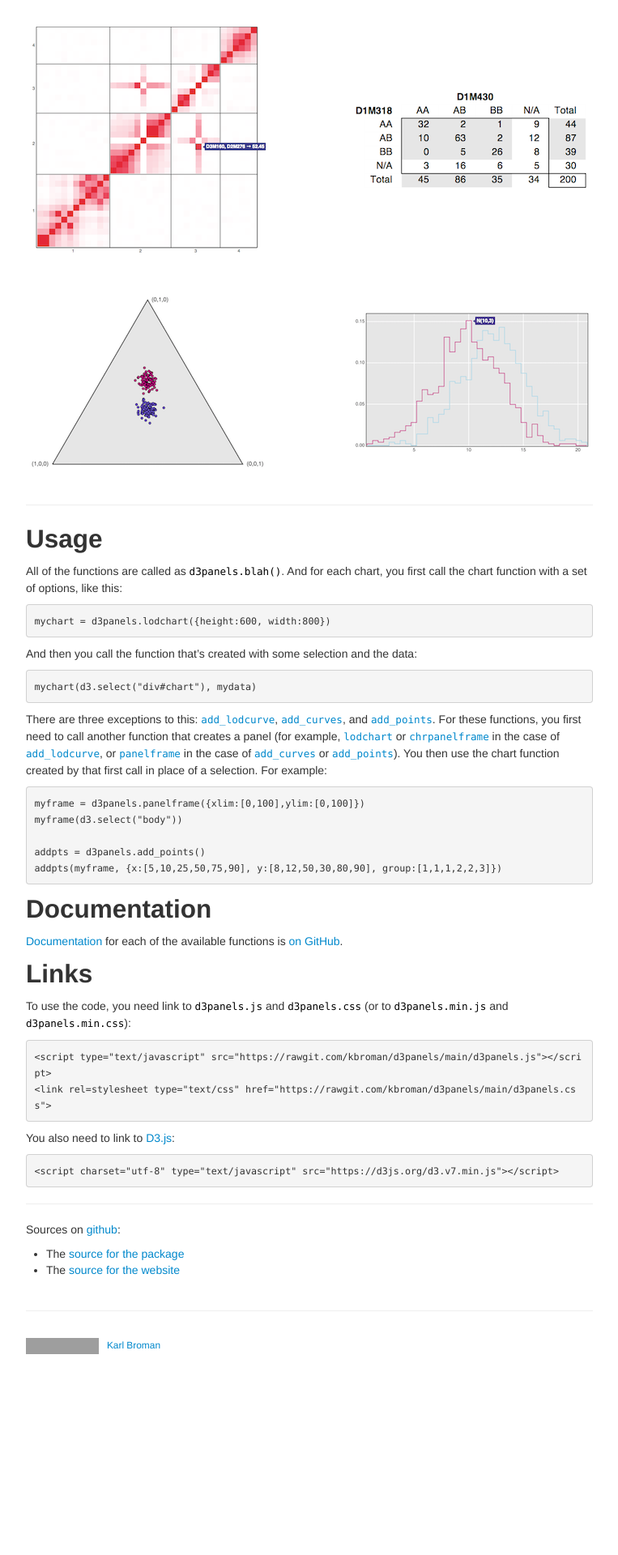
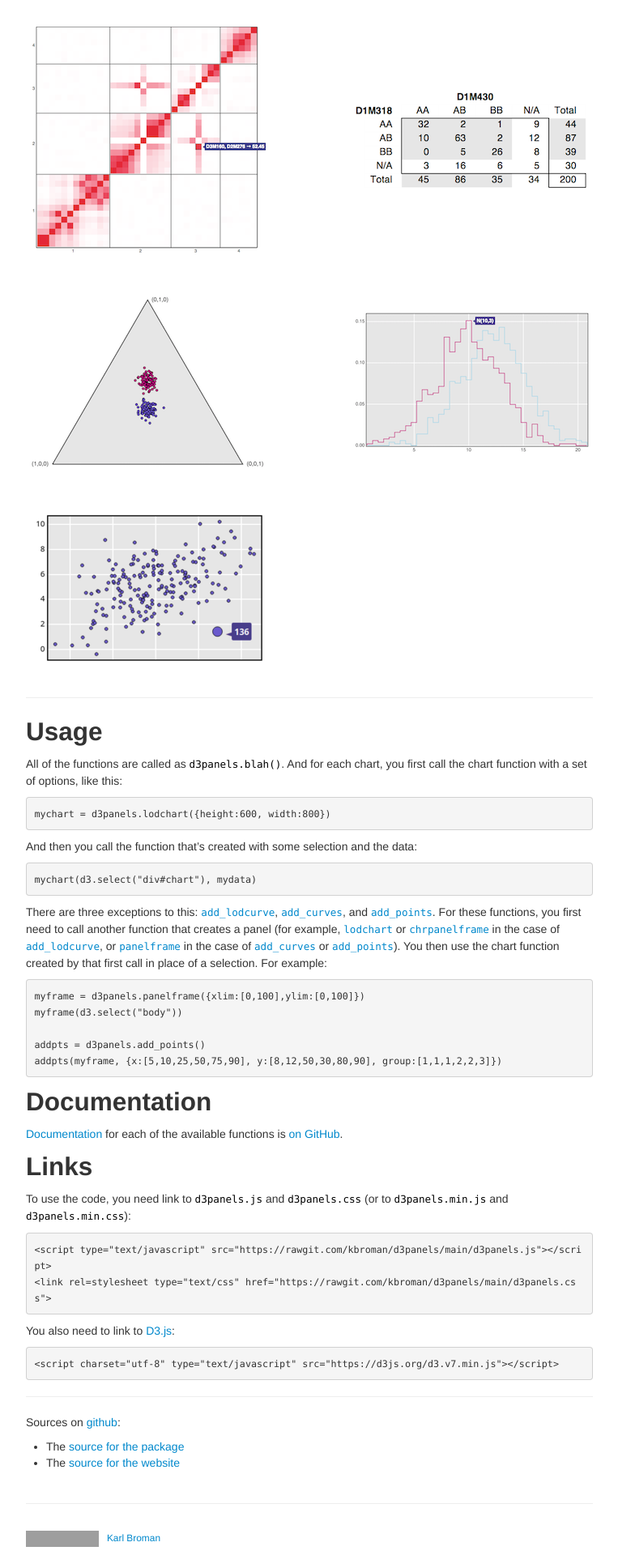
Before and after one commit to kbroman/d3panels, a Jekyll site: the page built from index.md, in a window 1280 px wide. Shown: the part 1528-3448 px from the top of the page at 81% size, without its empty margins (258-1021 px from the left). Built offline with Jekyll 4.4.1, drawn with Linux system fonts in a browser that asks for light colours; before the commit the page ends 3210 px from its top, so only the background shows below that; grey boxes are pictures that could not be loaded.

Commit message:
add tooltips on front page

```diff
--- a/index.md
+++ b/index.md
@@ -91,6 +91,15 @@ Click on a panel for a corresponding interactive illustration.
     </a>
   </td>
 </tr>
+<tr>
+  <td class="left">
+    <a href="assets/test/tooltips">
+        <img src="assets/pics/tooltips.png" alt="tooltips example" title="tooltips example"/>
+    </a>
+  </td>
+  <td class="right">
+  </td>
+</tr>
 </table>
 ---
 
```
Also changed, not shown: assets/pics/tooltips.png (added).
